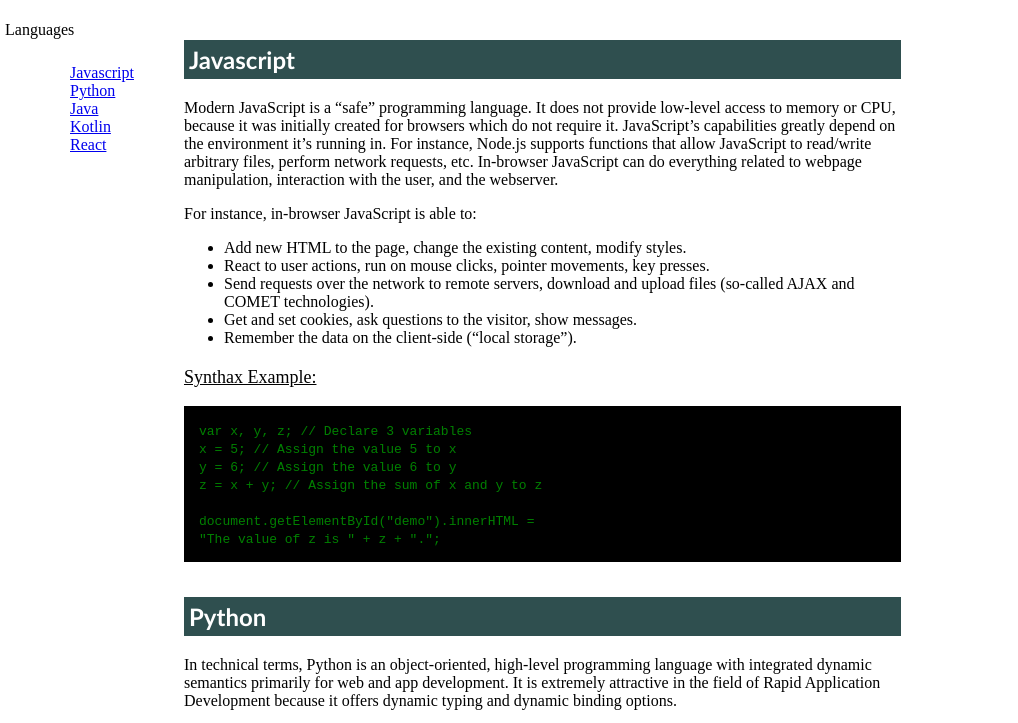
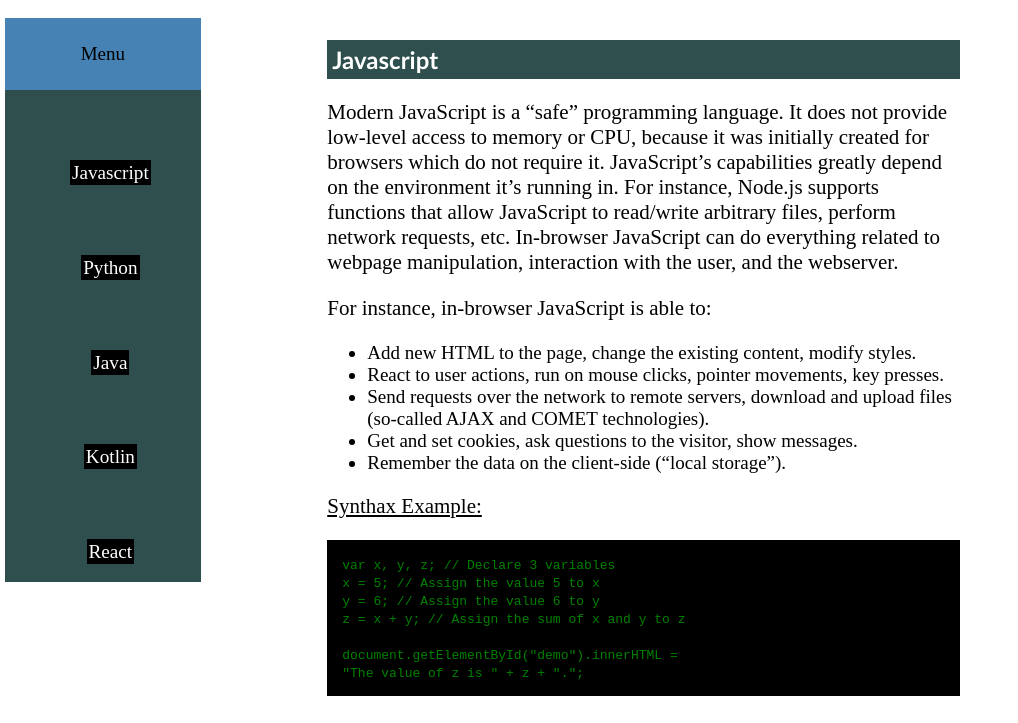
Before and after one commit to xarmar/Landing-Page, a plain HTML site: page index.html in a window 1280 px wide. Shown: the top 723 px of the page, without its empty margins (0-1018 px from the left). Drawn offline with nearby package versions, Linux system fonts and the light colour scheme.

Commit message:
add documentation.js file and change CSS. Fix typos in HTML

```diff
--- a/css/documentation.css
+++ b/css/documentation.css
@@ -1,43 +1,76 @@
-.coding {
-padding: 15px;
-color: green;
-background-color: black;
+/* NAVBAR */
+#navbar {
+    font-size: larger;
+    text-align: center;
+    background-color:darkslategray;
+    height: fit-content;
+    margin-top: 1%;
+    flex-shrink: 1;
 }
 
-.code-header {
-    margin-top: 15px;
-    font-size: medium;
-    text-decoration: underline;
+#navbar header {
+    background-color: steelblue;
+    font-size: 21px;
+    padding: 6px;
 }
 
-code {
+#navbar p {
+    display: block;
+    align-items: center;
+    font-size: 19px;
 }
 
-.nav li {
+#navbar li {
     list-style-type: none;
+    margin-top: 90%;
 }
 
-.nav-link:hover {
-    color: cadetblue;
-    background-color: lightgrey;
+#navbar a {
+    text-decoration: none;
+    color: black;
+    background-color: black;
+    padding: 2px;
+    color: white;
 }
 
+#navbar a:hover {
+    text-decoration: none;
+    color: black;
+    background-color: steelblue;
+    padding: 2px;
+    color: white;
+}
+
+
+/* BODY */
+
+
 body {
-    width: 70%;
     margin: 5px 10px 10px 5px;
     display: flex;
+    flex-basis: initial;
 }
 
 .left {
-    margin-top:25px;
+    margin-top: 5px;
     margin-left: 25px;
     margin-right: 50px;
-    align-items: stretch;
 }
 
 
 #main-doc {
     -ms-flex-item-align: center;
+    margin-left: 10%;
+    width: 50%;
+    flex-shrink: 1;
+}
+
+#main-doc p {
+    font-size: 21px;
+}
+
+#main-doc li {
+    font-size: 19px;
 }
 
 .main-section {
@@ -53,6 +86,12 @@ h2 {
 
 .alt-p{
     margin-top: 20px;
-    font-size: large;
     text-decoration: underline;
 }
+
+/* GREEN CODE */
+.coding {
+padding: 15px;
+color: green;
+background-color: black;
+}
--- a/index.html
+++ b/index.html
@@ -1,16 +1,17 @@
     <!DOCTYPE html>
     <html>
         <head>
-        <title> Documentation Page </title>
+            <title>Programming Languages</title>
             <script src="https://cdn.freecodecamp.org/testable-projects-fcc/v1/bundle.js"></script>
             <meta name="viewport" content="width=device-width, initial-scale=1, shrink-to-fit=no">
             <link href="css/documentation.css" rel="stylesheet" type="text/css">
             <script src="https://ajax.googleapis.com/ajax/libs/jquery/2.1.1/jquery.min.js"></script>
             <script src="https://maxcdn.bootstrapcdn.com/bootstrap/3.3.7/js/bootstrap.min.js"></script>
+            <script src="css/documentation.js"></script>
         </head>
         <body>
             <nav id="navbar">
-            <header><p>Languages</p></header>
+                <header><p>Menu</p></header>
                     <ul class="nav nav-pills left sticky-top">
                         <li> <a class="nav-link" href="#Javascript">Javascript</a></li>
                         <li> <a class="nav-link" href="#Python"">Python</a></li>
```
Also changed, not shown: css/documentation.js (added). Lines whose indentation alone changed are shown as unchanged.
